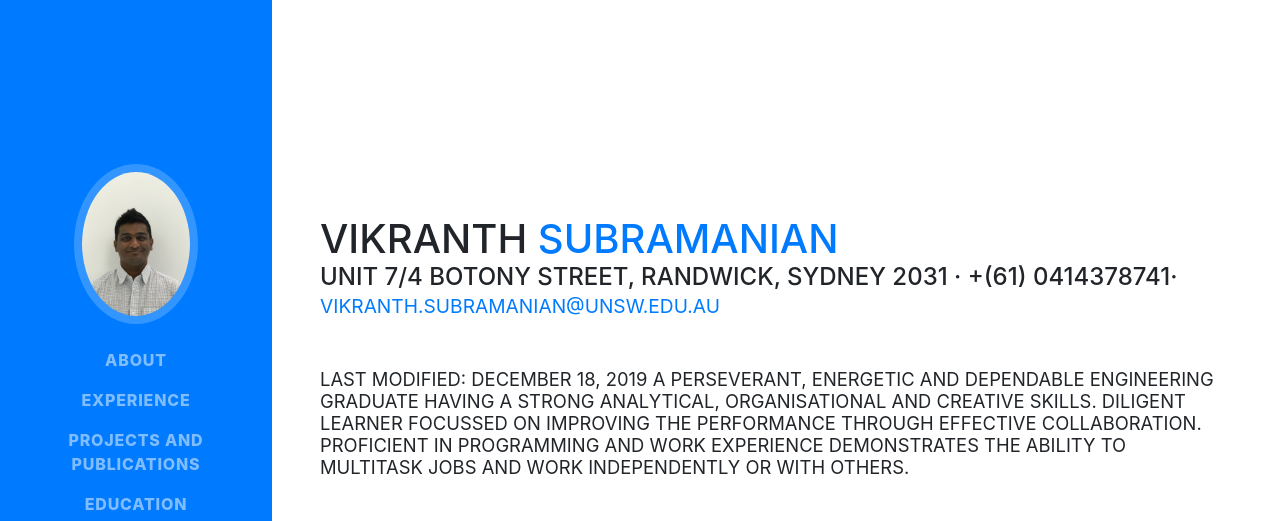
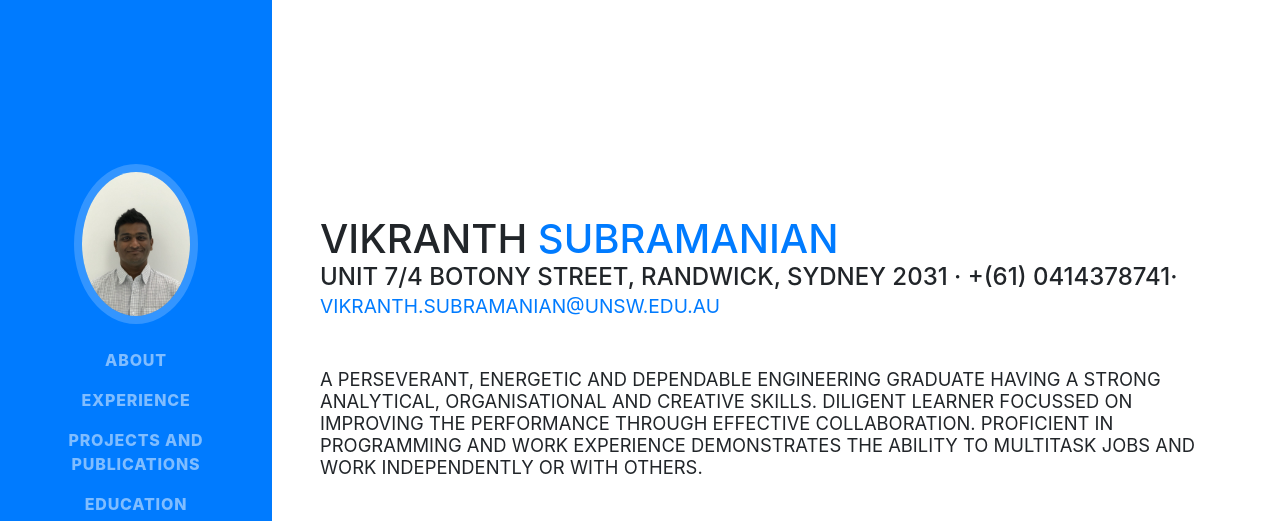
Before and after one commit to VikranthSubramanian/VikranthSubramanian.github.io, a website with bundled scripts: page index.html in a window 1280 px wide. Shown: the top 521 px of the page. Built offline with nearby package versions, Linux system fonts and the light colour scheme; a web font is replaced by a local one.

Commit message:
Update index.html

```diff
--- a/index.html
+++ b/index.html
@@ -69,7 +69,7 @@
           <div class="subheading mb-5">Unit 7/4 Botony Street, Randwick, Sydney 2031 · +(61) 0414378741·
             <a href="mailto:vikranth.subramanian@unsw.edu.au"><small>vikranth.subramanian@unsw.edu.au</small></a>
           </div>
-          <p class="lead mb-5"> Last modified: December 18, 2019
+          <p class="lead mb-5">
             A perseverant, energetic and dependable engineering graduate having a strong analytical, organisational and creative skills. Diligent learner focussed on improving the performance through effective collaboration. Proficient in programming and work experience demonstrates the ability to multitask jobs and work independently or with others.</p>
           <div class="social-icons">
             <a href="http://www.linkedin.com/in/vikranth-subramanian-893384ba">
```
